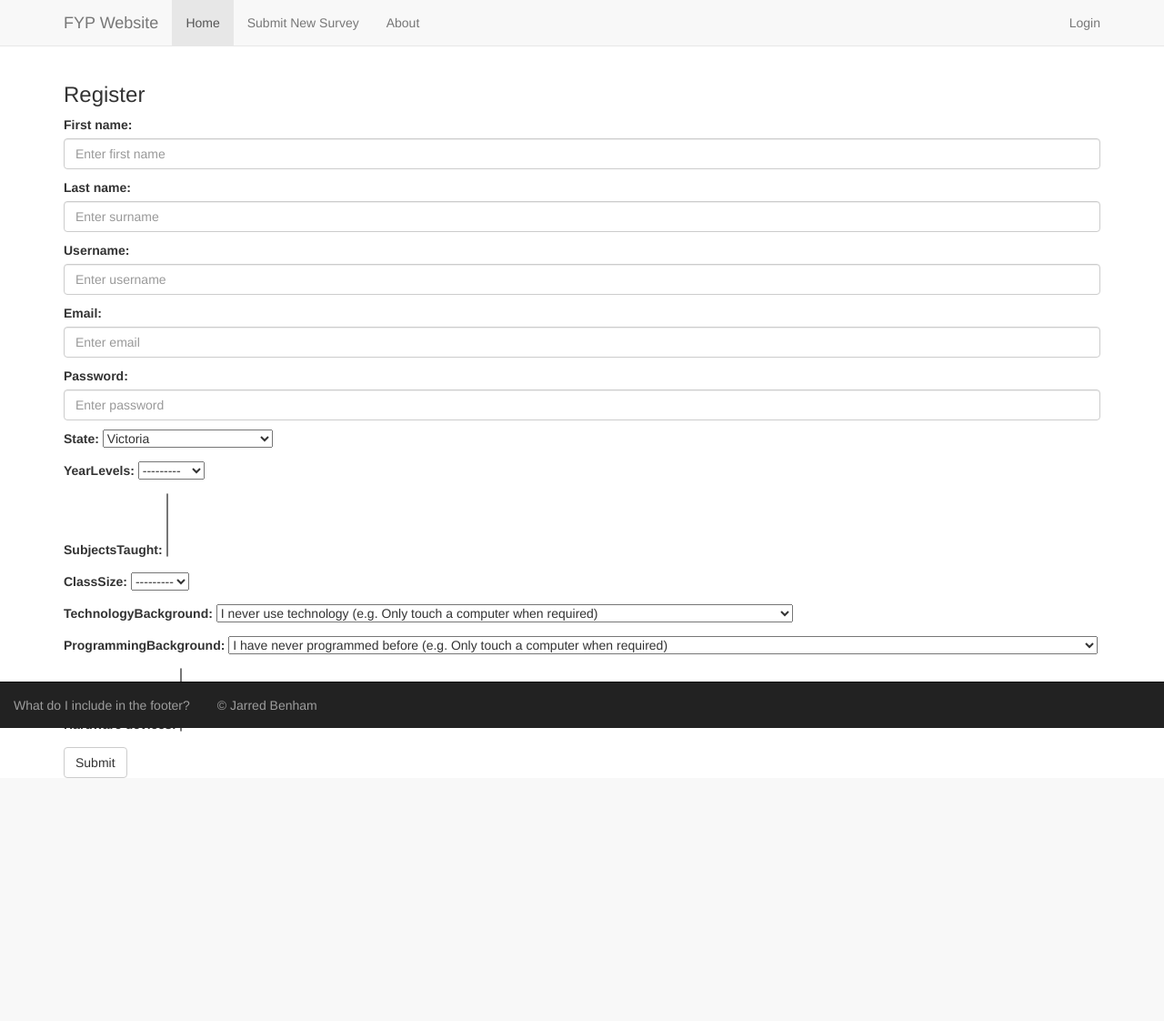
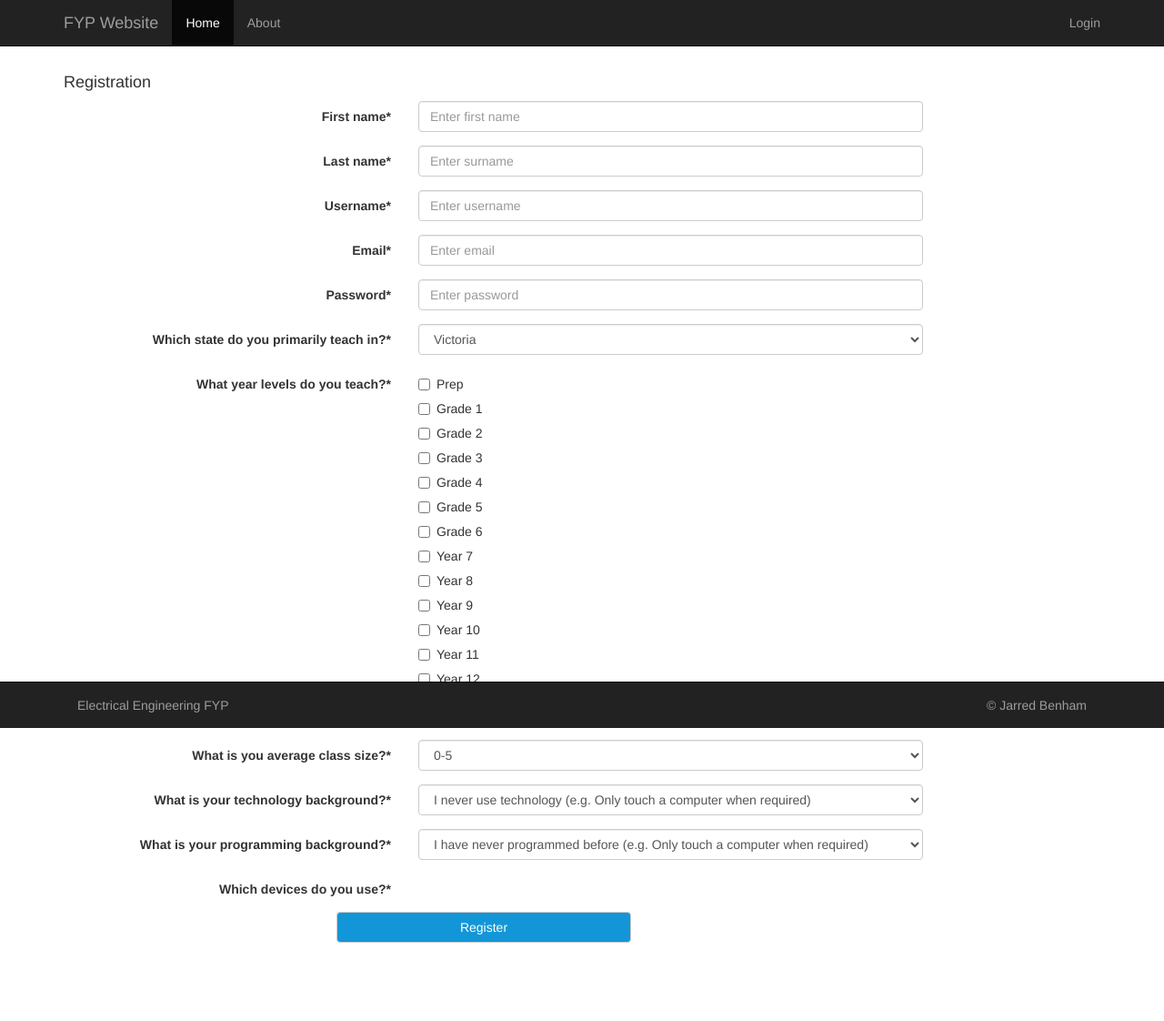
Before and after one commit to JMBenham/FYP-Website, a Django app: page /register/ in a window 1280 px wide. Shown: the whole page at 91% size. Before the commit the page ends 855 px from the top, so only its background shows below. Run offline with Django 3.2, Linux system fonts and the light colour scheme; data that the repository does not hold is empty; some libraries are stand-ins or nearby versions.

Commit message:
Crispy forms for registration. URLs for registration templates

```diff
--- a/DjangoBackend/settings.py
+++ b/DjangoBackend/settings.py
@@ -27,7 +27,9 @@ DEBUG = True
 
 ALLOWED_HOSTS = []
 
+LOGIN_URL = "/login/"
 LOGIN_REDIRECT_URL = "/"
+CRISPY_TEMPLATE_PACK = "bootstrap3"
 
 # Application definition
 
@@ -40,6 +42,7 @@ INSTALLED_APPS = [
     'django.contrib.staticfiles',
     'website',
     'multiselectfield',
+    'crispy_forms',
 ]
 
 MIDDLEWARE = [
--- a/website/forms.py
+++ b/website/forms.py
@@ -1,9 +1,23 @@
 from django import forms
-from website.models import Profile
+from crispy_forms.helper import FormHelper
+from crispy_forms.layout import Submit
+from website.models import Profile, Hardware, Subject
 from django.contrib.auth.admin import User
 
 
 class UserForm(forms.ModelForm):
+    def __init__(self, *args, **kwargs):
+        super(UserForm, self).__init__(*args, **kwargs)
+        self.helper = FormHelper()
+        self.helper.form_id = "id-user_form"
+        self.helper.form_class = 'form-horizontal'
+        self.helper.label_class = 'col-md-4'
+        self.helper.field_class = 'col-md-6'
+        self.helper.form_method = 'post'
+        self.helper.form_action = 'register'
+        self.helper.form_tag = False
+
+
     first_name = forms.CharField(widget=forms.TextInput(attrs={'class': 'form-control', 'placeholder': 'Enter first name'}))
     last_name = forms.CharField(widget=forms.TextInput(attrs={'class': 'form-control', 'placeholder': 'Enter surname'}))
     username = forms.CharField(widget=forms.TextInput(attrs={'class': 'form-control', 'placeholder': 'Enter username'}))
@@ -16,6 +30,24 @@ class UserForm(forms.ModelForm):
 
 
 class UserProfileForm(forms.ModelForm):
+    def __init__(self, *args, **kwargs):
+        super(UserProfileForm, self).__init__(*args, **kwargs)
+        self.helper = FormHelper()
+        self.helper.form_id = "id-profile_form"
+        self.helper.form_class = 'form-horizontal'
+        self.helper.label_class = 'col-md-4'
+        self.helper.field_class = 'col-md-6'
+        self.helper.form_method = 'post'
+        self.helper.form_action = 'register'
+        self.helper.form_tag = False
+
+    state = forms.ChoiceField(label="Which state do you primarily teach in?", choices=Profile.STATE_CHOICES)
+    yearLevels = forms.ChoiceField(label="What year levels do you teach?", choices=Profile.YEAR_LEVEL_CHOICES, widget=forms.CheckboxSelectMultiple)
+    subjectsTaught = forms.ModelMultipleChoiceField(label="Which subjects do you teach?", queryset=Subject.objects.all(), widget=forms.CheckboxSelectMultiple)
+    classSize = forms.ChoiceField(label="What is you average class size?", choices=Profile.CLASS_SIZE_CHOICES)
+    technologyBackground = forms.ChoiceField(label="What is your technology background?", choices=Profile.TECH_BACKGROUND_CHOICES)
+    programmingBackground = forms.ChoiceField(label="What is your programming background?", choices=Profile.PROGRAMMING_BACKGROUND_CHOICES)
+    hardware_devices = forms.ModelMultipleChoiceField(label="Which devices do you use?", queryset=Hardware.objects.all(), widget=forms.CheckboxSelectMultiple)
     class Meta:
         model = Profile
         fields = ('state', 'yearLevels', 'subjectsTaught', 'classSize', 'technologyBackground', 'programmingBackground', 'hardware_devices')
--- a/website/templates/website/base.html
+++ b/website/templates/website/base.html
@@ -13,7 +13,7 @@
 </head>
 <body>
     <header>
-        <div class="navbar navbar-default navbar-static-top">
+        <div class="navbar navbar-inverse navbar-static-top">
             <div class="container">
                 <div class="navbar-header">
                     <button type="button" class="navbar-toggle collapsed" data-toggle="collapse" data-target="#bs-example-navbar-collapse-1" aria-expanded="false">
@@ -27,13 +27,15 @@
                 <div class="collapse navbar-collapse">
                     <ul class="nav navbar-nav navbar-left">
                         <li class="active"><a href="/">Home</a></li>
-                        <li><a href={% url 'completesurvey' %}>Submit New Survey</a></li>
+                        {% if user.is_authenticated %}
+                            <li><a href={% url 'completesurvey' %}>Submit New Survey</a></li>
+                        {% endif %}
                         <li><a href={% url 'about' %}>About</a></li>
 
                     </ul>
                     <ul class="nav navbar-nav navbar-right">
                         {% if user.is_authenticated %}
-                            <li><a href={% url 'profile' user.id %}>Welcome, {{ user.first_name }}</a></li>
+                            <li><p class="navbar-text">Welcome, <a class="navbar-link" href={% url 'profile' user.id %}>{{ user.first_name }} {{ user.last_name }}</a></p></li>
                             <li><a href={% url 'logout' %}>Logout</a></li>
                         {% else %}
                             <li><a href={% url 'login' %}>Login</a></li>
@@ -52,12 +54,14 @@
 
     <footer>
         <div class= "navbar navbar-inverse navbar-fixed-bottom" role="navigation">
-            <div class="navbar-text pull-left">
-                What do I include in the footer?
-            </div>
-            <!--Below is the copyright information for the site. You can fill in your own here.-->
-            <div class="navbar-text pull-left">
-                &copy; Jarred Benham
+            <div class="container">
+                <div class="navbar-text pull-left">
+                    Electrical Engineering FYP
+                </div>
+                <!--Below is the copyright information for the site. You can fill in your own here.-->
+                <div class="navbar-text pull-right">
+                    &copy; Jarred Benham
+                </div>
             </div>
         </div>
     </footer>
--- a/website/templates/website/index.html
+++ b/website/templates/website/index.html
@@ -8,7 +8,7 @@
                 {% for device in list_of_devices %}
                     <div class="col-md-3">
                         <!--
-{% if forloop.counter|divisibleby:4%}
+                        {% if forloop.counter|divisibleby:4%}
 
                         {% endif %}
                         -->
@@ -34,6 +34,9 @@
                 {% endfor %}
             {% endif %}
         </div>
+        <div class="row">
+            Create an account in order to submit surveys. An account also allows you to filter results based on your specific scenario
+        </div>
     </div>
 
 {% endblock %}
--- a/website/templates/website/register.html
+++ b/website/templates/website/register.html
@@ -1,9 +1,12 @@
-{% extends "website/base.html" %}
+{% extends 'website/base.html' %}
+{% load crispy_forms_tags %}
 
 
 {% block body %}
     <div class="container">
-    <h3>Register</h3>
+        <br class="row">
+            <br class="col">
+
 
                 {% if registered %}
                     <strong>Thank you for registering! You will now be able to log in.</strong><br />
@@ -15,12 +18,25 @@
 
                     {% csrf_token %}
 
-            {{ user_form.as_p }}
-            {{ profile_form.as_p }}
+                    {{ user_form | crispy }}
 
-            <!-- Provide a button to click to submit the form. -->
-            <button type="submit" class="btn btn-default">Submit</button>
+                    <h4>Filling in these questions will allow us to customise our suggestions.</h4>
+
+                    {{ profile_form | crispy }}
+
+
+                    <input class="btn btn-primary btn-large" type="submit" value="Submit"/>
                 </form>
+
                 {% endif %}
+                </br>
+                </br>
+                </br>
+                </br>
+                </br>
+                </br>
+            </div>
+
+        </div>
     </div>
 {% endblock %}
--- /dev/null
+++ b/website/templates/website/registerCrispy.html
@@ -0,0 +1,30 @@
+{% extends 'website/base.html' %}
+{% load crispy_forms_tags %}
+
+
+{% block body %}
+    <div class="container">
+        <h4>Registration</h4>
+        <form action="{% url 'register' %}" class="form-horizontal" method="post">
+            {% crispy user_form%}
+            {% crispy profile_form %}
+
+            <div class="col-md-3">
+
+            </div>
+            <div class="col-md-6">
+                <div class="buttonHolder">
+                    <input type="submit" name="submit" value="Register" class="btn btn-default" style="background-color: #1396D7; color:white; width:60%" id="submit-id-submit" />
+                </div>
+            </div>
+
+
+        </form>
+        </br>
+        </br>
+    </br>
+    </br>
+    </br>
+    </br>
+    </div>
+{% endblock %}
--- a/website/urls.py
+++ b/website/urls.py
@@ -13,4 +13,23 @@ urlpatterns = [
         name='login'),
     url(r'^logout/$',
         auth_views.LogoutView.as_view(template_name='website/logout.html'), name='logout'),
+    url(r'^password/reset/$',
+        auth_views.PasswordResetView.as_view(template_name='customRegistration/password_reset_form.html'),
+        name='password_reset'),
+    url(r'^password/reset/confirm$',
+        auth_views.PasswordResetConfirmView.as_view(template_name='customRegistration/password_reset_confirm.html'),
+        name='password_reset_confirm'),
+    url(r'^password/reset/done',
+        auth_views.PasswordResetDoneView.as_view(template_name='customRegistration/password_reset_done.html'),
+        name='password_reset_done'),
+    url(r'^password/reset/complete$',
+        auth_views.PasswordResetCompleteView.as_view(template_name='customRegistration/password_reset_complete.html'),
+        name='password_reset_complete'),
+    url(r'^password/change/$',
+        auth_views.PasswordChangeView.as_view(template_name='customRegistration/password_change_form.html'),
+        name='password_change'),
+    url(r'^password/change/done$',
+        auth_views.PasswordChangeDoneView.as_view(template_name='customRegistration/password_change_done.html'),
+        name='password_change_done'),
+
 ]
--- a/website/views.py
+++ b/website/views.py
@@ -42,13 +42,13 @@ def register(request):
     # Get the request's context
     context = RequestContext(request)
 
-    # Boolean value to check whether the registration was successful
+    # Boolean value to check whether the customRegistration was successful
     registered = False
 
     # Only process data if the request is a POST method
     if request.method == 'POST':
         # Attempt to take the information from the form
-        #TODO create the forms for user registration
+        #TODO create the forms for user customRegistration
         user_form = UserForm(data=request.POST)
         profile_form = UserProfileForm(data=request.POST)
 
@@ -69,7 +69,7 @@ def register(request):
 
             profile.save()
 
-            # Update our variable to tell the template registration was successful.
+            # Update our variable to tell the template customRegistration was successful.
             registered = True
 
         # Invalid form or forms - mistakes or something else?
@@ -86,7 +86,7 @@ def register(request):
 
     # Render the template depending on the context.
     return render_to_response(
-        'website/register.html',
+        'website/registerCrispy.html',
         {'user_form': user_form, 'profile_form': profile_form, 'registered': registered},
         context)
 
```
Also changed, not shown: website/templates/customRegistration/password_reset_form.html (added, +15 -0 lines), website/templates/registration/password_reset_form.html (deleted, +0 -15 lines), website/templates/customRegistration/password_change_done.html (renamed from website/templates/registration/password_change_done.html), website/templates/customRegistration/password_change_form.html (renamed from website/templates/registration/password_change_form.html), website/templates/customRegistration/password_reset_complete.html (renamed from website/templates/registration/password_reset_complete.html), website/templates/customRegistration/password_reset_confirm.html (renamed from website/templates/registration/password_reset_confirm.html), website/templates/customRegistration/password_reset_done.html (renamed from website/templates/registration/password_reset_done.html), website/templates/customRegistration/password_reset_email.html (renamed from website/templates/registration/password_reset_email.html). Lines whose indentation alone changed are shown as unchanged.
